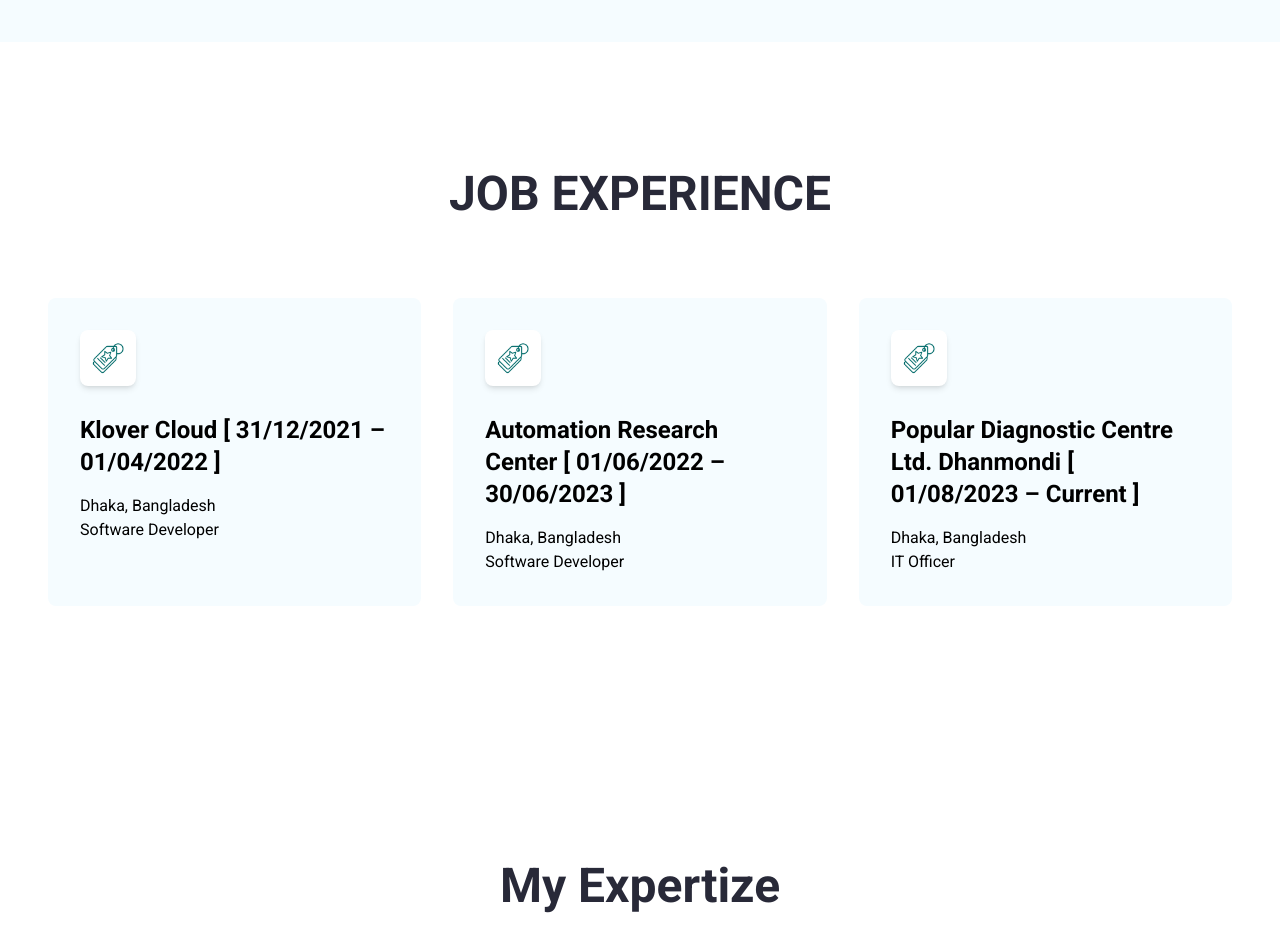
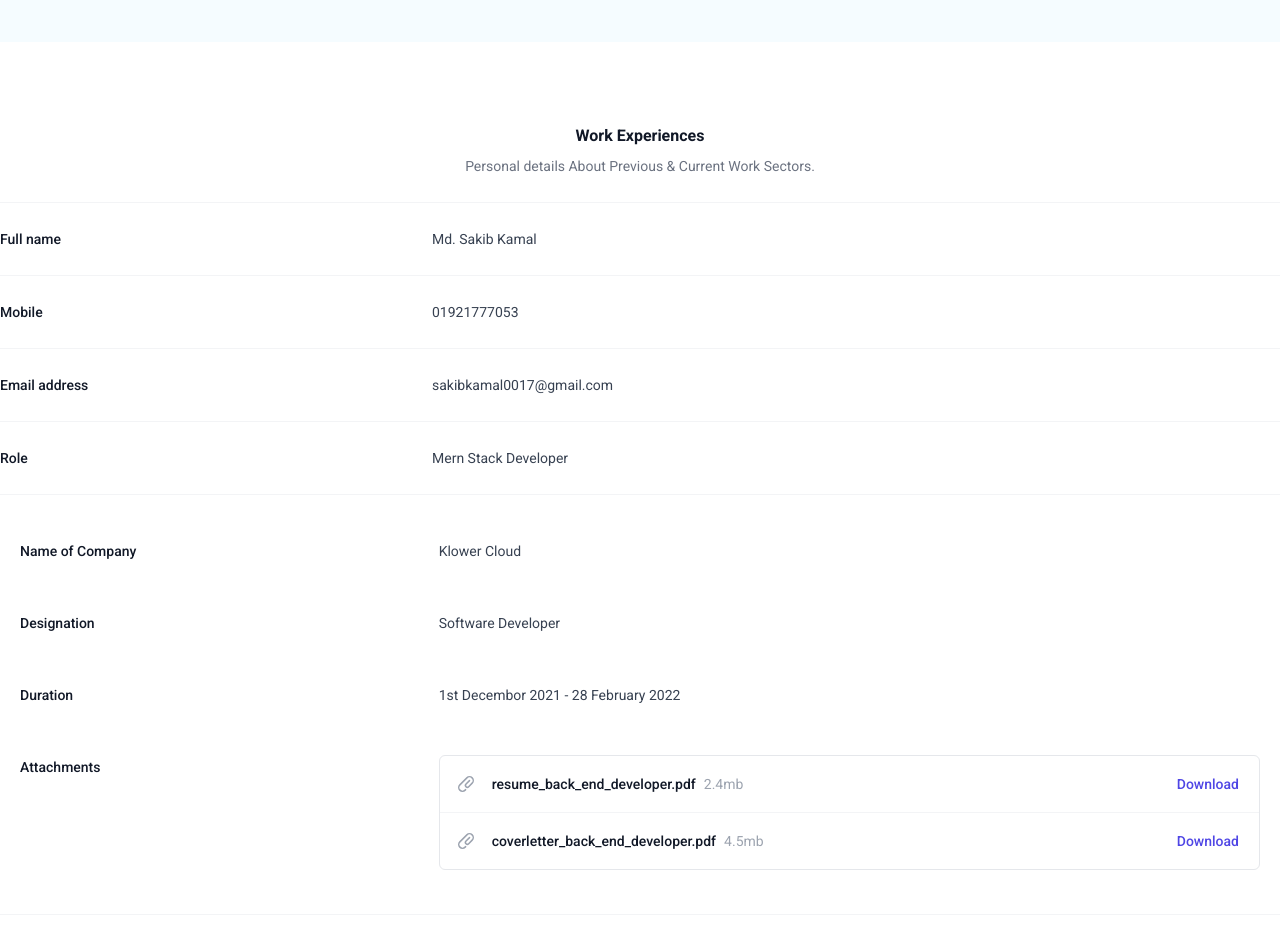
Before and after one commit to Sakib0017/sakibkamalweb, a React (Vite) app: page / in a window 1280 px wide. Shown: the part 680-1611 px from the top of the page. Built offline with nearby package versions, Linux system fonts and the light colour scheme.

Commit message:
Work Experience change

```diff
--- a/package.json
+++ b/package.json
@@ -10,6 +10,7 @@
     "preview": "vite preview"
   },
   "dependencies": {
+    "@heroicons/react": "^2.1.3",
     "react": "^18.2.0",
     "react-dom": "^18.2.0",
     "react-icons": "^4.10.1",
--- a/src/components/Work.jsx
+++ b/src/components/Work.jsx
@@ -1,53 +1,201 @@
-const experiences = [
-    {
-      id: 1,
-      name: "Klover Cloud [ 31/12/2021 – 01/04/2022 ]",
-      city:
-        "Dhaka, Bangladesh",
-      position: "Software Developer",
-        image: "src/assets/skills-2.png",
-    },
-    {
-      id: 2,
-      name: "Automation Research Center [ 01/06/2022 – 30/06/2023 ]",
-      city:
-        "Dhaka, Bangladesh",
-        position: "Software Developer",
-        image: "src/assets/skills-2.png",
-    },
-    {
-      id: 3,
-      name: "Popular Diagnostic Centre Ltd. Dhanmondi [ 01/08/2023 – Current ]",
-      city:
-        "Dhaka, Bangladesh",
-        position: "IT Officer",
-        image: "src/assets/skills-2.png",
-    },
+import { PaperClipIcon } from '@heroicons/react/20/solid'
 
-  ];
+
 
 const Work = () => {
 
   return (
-    <div className="lg:mx-12 mx-4 py-32"  id="experience">
-      <div className="mb-20">
-
-        <h2 className="md:text-5xl text-4xl text-center text-headingcolor  font-bold">JOB EXPERIENCE</h2>
-      </div>
+    <div className='max-w-7xl  mx-auto mt-20' id="experience">
+    <div className="px-4  sm:px-0">
+      <h3 className="text-base font-semibold leading-7 text-center text-gray-900">Work Experiences</h3>
+      <p className="mt-1  text-sm leading-6 text-center text-gray-500">Personal details About Previous & Current Work Sectors.</p>
+    </div>
+    <div className="mt-6 border-t border-gray-100">
+      <dl className="divide-y divide-gray-100">
+        <div className="px-4 py-6 sm:grid sm:grid-cols-3 sm:gap-4 sm:px-0">
+          <dt className="text-sm font-medium leading-6 text-gray-900">Full name</dt>
+          <dd className="mt-1 text-sm leading-6 text-gray-700 sm:col-span-2 sm:mt-0">Md. Sakib Kamal</dd>
+        </div>
+        <div className="px-4 py-6 sm:grid sm:grid-cols-3 sm:gap-4 sm:px-0">
+          <dt className="text-sm font-medium leading-6 text-gray-900">Mobile</dt>
+          <dd className="mt-1 text-sm leading-6 text-gray-700 sm:col-span-2 sm:mt-0">01921777053</dd>
+        </div>
+        <div className="px-4 py-6 sm:grid sm:grid-cols-3 sm:gap-4 sm:px-0">
+          <dt className="text-sm font-medium leading-6 text-gray-900">Email address</dt>
+          <dd className="mt-1 text-sm leading-6 text-gray-700 sm:col-span-2 sm:mt-0">sakibkamal0017@gmail.com</dd>
+        </div>
+        <div className="px-4 py-6 sm:grid sm:grid-cols-3 sm:gap-4 sm:px-0">
+          <dt className="text-sm font-medium leading-6 text-gray-900">Role</dt>
+          <dd className="mt-1 text-sm leading-6 text-gray-700 sm:col-span-2 sm:mt-0">Mern Stack Developer</dd>
+        </div>
+        <div className='p-5'>
+        <div className="px-4 py-6 sm:grid sm:grid-cols-3 sm:gap-4 sm:px-0">
+          <dt className="text-sm font-medium leading-6 text-gray-900">Name of Company</dt>
+          <dd className="mt-1 text-sm leading-6 text-gray-700 sm:col-span-2 sm:mt-0">Klower Cloud</dd>
+        </div>
+        <div className="px-4 py-6 sm:grid sm:grid-cols-3 sm:gap-4 sm:px-0">
+          <dt className="text-sm font-medium leading-6 text-gray-900">Designation</dt>
+          <dd className="mt-1 text-sm leading-6 text-gray-700 sm:col-span-2 sm:mt-0">
+            Software Developer
+          </dd>
+        </div>
+        <div className="px-4 py-6 sm:grid sm:grid-cols-3 sm:gap-4 sm:px-0">
+          <dt className="text-sm font-medium leading-6 text-gray-900">Duration</dt>
+          <dd className="mt-1 text-sm leading-6 text-gray-700 sm:col-span-2 sm:mt-0">
+            1st Decembor 2021 - 28 February 2022
+          </dd>
+        </div>
 
 
-      {/* experienceis card */}
-      <div className=" grid lg:grid-cols-3 md:grid-cols-3 sm:grid-cols-2 grid-cols-1 gap-8 max-w-7xl mx-auto">
-        {
-            experiences.map( experience => <div key={experience.id} className="bg-bgShade p-8 rounded-lg cursor-pointer hover:-translate-y-5 transition-all duration-300">
-                <img src={experience.image} alt="" className="w-14 h-14 p-3 bg-white bg-white rounded-lg shadow-md mb-7"/>
-                <h3 className="text-2xl font-bold mb-4">{experience.name}</h3>
-                <p>{experience.city}</p>
-                <p>{experience.position}</p>
-            </div>)
-        }
-      </div>
+        <div className="px-4 py-6 sm:grid sm:grid-cols-3 sm:gap-4 sm:px-0">
+          <dt className="text-sm font-medium leading-6 text-gray-900">Attachments</dt>
+          <dd className="mt-2 text-sm text-gray-900 sm:col-span-2 sm:mt-0">
+            <ul role="list" className="divide-y divide-gray-100 rounded-md border border-gray-200">
+              <li className="flex items-center justify-between py-4 pl-4 pr-5 text-sm leading-6">
+                <div className="flex w-0 flex-1 items-center">
+                  <PaperClipIcon className="h-5 w-5 flex-shrink-0 text-gray-400" aria-hidden="true" />
+                  <div className="ml-4 flex min-w-0 flex-1 gap-2">
+                    <span className="truncate font-medium">resume_back_end_developer.pdf</span>
+                    <span className="flex-shrink-0 text-gray-400">2.4mb</span>
+                  </div>
+                </div>
+                <div className="ml-4 flex-shrink-0">
+                  <a href="#" className="font-medium text-indigo-600 hover:text-indigo-500">
+                    Download
+                  </a>
+                </div>
+              </li>
+              <li className="flex items-center justify-between py-4 pl-4 pr-5 text-sm leading-6">
+                <div className="flex w-0 flex-1 items-center">
+                  <PaperClipIcon className="h-5 w-5 flex-shrink-0 text-gray-400" aria-hidden="true" />
+                  <div className="ml-4 flex min-w-0 flex-1 gap-2">
+                    <span className="truncate font-medium">coverletter_back_end_developer.pdf</span>
+                    <span className="flex-shrink-0 text-gray-400">4.5mb</span>
+                  </div>
+                </div>
+                <div className="ml-4 flex-shrink-0">
+                  <a href="#" className="font-medium text-indigo-600 hover:text-indigo-500">
+                    Download
+                  </a>
+                </div>
+              </li>
+            </ul>
+          </dd>
+        </div>
+        </div>
+        <div className='p-5'>
+        <div className="px-4 py-6 sm:grid sm:grid-cols-3 sm:gap-4 sm:px-0">
+          <dt className="text-sm font-medium leading-6 text-gray-900">Name of Company</dt>
+          <dd className="mt-1 text-sm leading-6 text-gray-700 sm:col-span-2 sm:mt-0">Automation Research Centre</dd>
+        </div>
+        <div className="px-4 py-6 sm:grid sm:grid-cols-3 sm:gap-4 sm:px-0">
+          <dt className="text-sm font-medium leading-6 text-gray-900">Designation</dt>
+          <dd className="mt-1 text-sm leading-6 text-gray-700 sm:col-span-2 sm:mt-0">
+            Software Developer
+          </dd>
+        </div>
+        <div className="px-4 py-6 sm:grid sm:grid-cols-3 sm:gap-4 sm:px-0">
+          <dt className="text-sm font-medium leading-6 text-gray-900">Duration</dt>
+          <dd className="mt-1 text-sm leading-6 text-gray-700 sm:col-span-2 sm:mt-0">
+            1st July 2022 - 31 July 2023
+          </dd>
+        </div>
+
+
+        <div className="px-4 py-6 sm:grid sm:grid-cols-3 sm:gap-4 sm:px-0">
+          <dt className="text-sm font-medium leading-6 text-gray-900">Attachments</dt>
+          <dd className="mt-2 text-sm text-gray-900 sm:col-span-2 sm:mt-0">
+            <ul role="list" className="divide-y divide-gray-100 rounded-md border border-gray-200">
+              <li className="flex items-center justify-between py-4 pl-4 pr-5 text-sm leading-6">
+                <div className="flex w-0 flex-1 items-center">
+                  <PaperClipIcon className="h-5 w-5 flex-shrink-0 text-gray-400" aria-hidden="true" />
+                  <div className="ml-4 flex min-w-0 flex-1 gap-2">
+                    <span className="truncate font-medium">resume_back_end_developer.pdf</span>
+                    <span className="flex-shrink-0 text-gray-400">2.4mb</span>
+                  </div>
+                </div>
+                <div className="ml-4 flex-shrink-0">
+                  <a href="#" className="font-medium text-indigo-600 hover:text-indigo-500">
+                    Download
+                  </a>
+                </div>
+              </li>
+              <li className="flex items-center justify-between py-4 pl-4 pr-5 text-sm leading-6">
+                <div className="flex w-0 flex-1 items-center">
+                  <PaperClipIcon className="h-5 w-5 flex-shrink-0 text-gray-400" aria-hidden="true" />
+                  <div className="ml-4 flex min-w-0 flex-1 gap-2">
+                    <span className="truncate font-medium">coverletter_back_end_developer.pdf</span>
+                    <span className="flex-shrink-0 text-gray-400">4.5mb</span>
+                  </div>
+                </div>
+                <div className="ml-4 flex-shrink-0">
+                  <a href="#" className="font-medium text-indigo-600 hover:text-indigo-500">
+                    Download
+                  </a>
+                </div>
+              </li>
+            </ul>
+          </dd>
+        </div>
+        </div>
+        <div className='p-5'>
+        <div className="px-4 py-6 sm:grid sm:grid-cols-3 sm:gap-4 sm:px-0">
+          <dt className="text-sm font-medium leading-6 text-gray-900">Name of Company</dt>
+          <dd className="mt-1 text-sm leading-6 text-gray-700 sm:col-span-2 sm:mt-0">Popular Dignostic Centre Ltd. (Head Office)</dd>
+        </div>
+        <div className="px-4 py-6 sm:grid sm:grid-cols-3 sm:gap-4 sm:px-0">
+          <dt className="text-sm font-medium leading-6 text-gray-900">Designation</dt>
+          <dd className="mt-1 text-sm leading-6 text-gray-700 sm:col-span-2 sm:mt-0">
+            IT Officer
+          </dd>
+        </div>
+        <div className="px-4 py-6 sm:grid sm:grid-cols-3 sm:gap-4 sm:px-0">
+          <dt className="text-sm font-medium leading-6 text-gray-900">Duration</dt>
+          <dd className="mt-1 text-sm leading-6 text-gray-700 sm:col-span-2 sm:mt-0">
+            1st August 2023 - Current
+          </dd>
+        </div>
+
+
+        <div className="px-4 py-6 sm:grid sm:grid-cols-3 sm:gap-4 sm:px-0">
+          <dt className="text-sm font-medium leading-6 text-gray-900">Attachments</dt>
+          <dd className="mt-2 text-sm text-gray-900 sm:col-span-2 sm:mt-0">
+            <ul role="list" className="divide-y divide-gray-100 rounded-md border border-gray-200">
+              <li className="flex items-center justify-between py-4 pl-4 pr-5 text-sm leading-6">
+                <div className="flex w-0 flex-1 items-center">
+                  <PaperClipIcon className="h-5 w-5 flex-shrink-0 text-gray-400" aria-hidden="true" />
+                  <div className="ml-4 flex min-w-0 flex-1 gap-2">
+                    <span className="truncate font-medium">resume_back_end_developer.pdf</span>
+                    <span className="flex-shrink-0 text-gray-400">2.4mb</span>
+                  </div>
+                </div>
+                <div className="ml-4 flex-shrink-0">
+                  <a href="#" className="font-medium text-indigo-600 hover:text-indigo-500">
+                    Download
+                  </a>
+                </div>
+              </li>
+              <li className="flex items-center justify-between py-4 pl-4 pr-5 text-sm leading-6">
+                <div className="flex w-0 flex-1 items-center">
+                  <PaperClipIcon className="h-5 w-5 flex-shrink-0 text-gray-400" aria-hidden="true" />
+                  <div className="ml-4 flex min-w-0 flex-1 gap-2">
+                    <span className="truncate font-medium">coverletter_back_end_developer.pdf</span>
+                    <span className="flex-shrink-0 text-gray-400">4.5mb</span>
+                  </div>
+                </div>
+                <div className="ml-4 flex-shrink-0">
+                  <a href="#" className="font-medium text-indigo-600 hover:text-indigo-500">
+                    Download
+                  </a>
+                </div>
+              </li>
+            </ul>
+          </dd>
+        </div>
+        </div>
+      </dl>
     </div>
+  </div>
   );
 };
 
```
Also changed, not shown: 1 other file (tests, documents, lock files or other folders).
